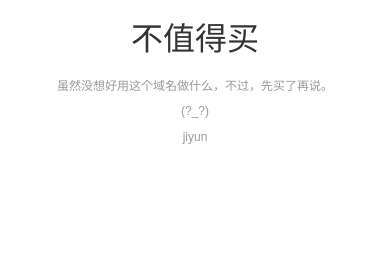
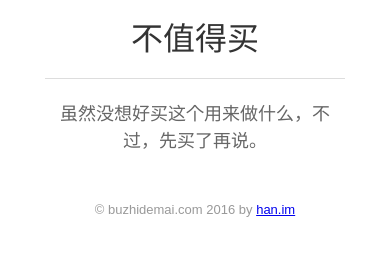
Before and after one commit to naoyeye/buzhidemai, a plain HTML site: page index.html in a window 390 px wide. Drawn offline with Linux system fonts and the light colour scheme.

Commit message:
update page

```diff
--- a/index.html
+++ b/index.html
@@ -18,8 +18,11 @@
             text-align: center;
             color: #333;
             font-weight: normal;
+            border-bottom: 1px solid #ddd;
+            padding-bottom: 20px;
           }
-          .info {
+          .info,
+          footer {
             text-align: center;
             font-size: 12px;
             color: #999;
@@ -28,16 +31,31 @@
           .info span {
             display: block;
           }
+
+          footer {
+            padding-top: 30px;
+          }
+
+          @media (max-width: 600px) {
+            .info {
+              font-size: 18px;
+              line-height: 1.5;
+              color: #666;
+            }
+
+            footer {
+              font-size: 13px;
+            }
+          }
         </style>
     </head>
     <body>
       <section>
         <h1>不值得买</h1>
         <div class="info">
-          <p>虽然没想好用这个域名做什么，不过，先买了再说。</p>
-          <p>(?_?)</p>
-          <span>jiyun</span>
+          <p>虽然没想好买这个用来做什么，不过，先买了再说。</p>
         </div>
       </section>
+      <footer>© buzhidemai.com 2016  by <a href="http://han.im">han.im</a></footer>
     </body>
 </html>
```
